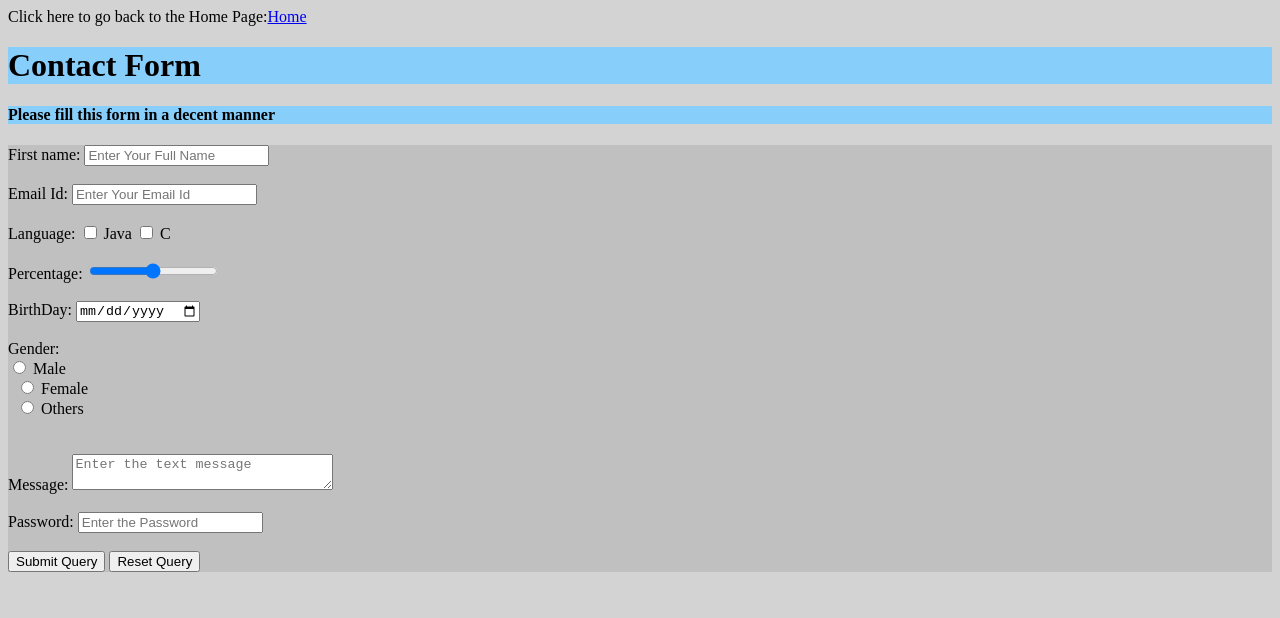
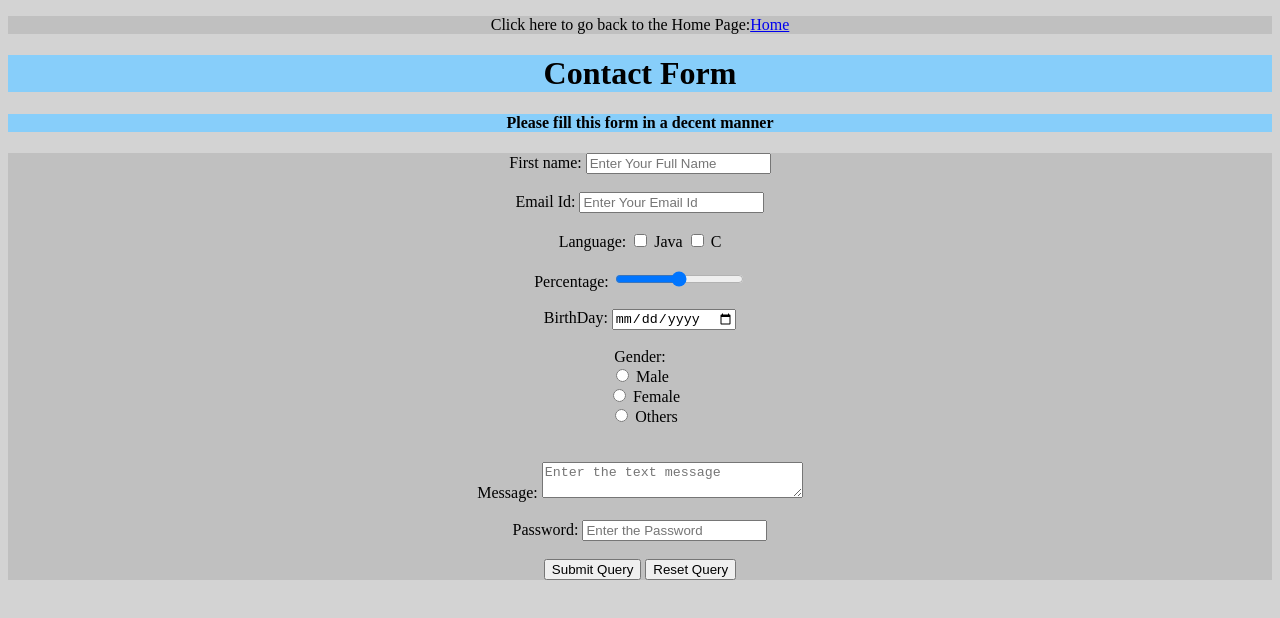
Before and after one commit to premkamalosipalli/Html_Personal_Site, a plain HTML site: page other.html in a window 1280 px wide. Drawn offline with Linux system fonts and the light colour scheme.

Commit message:
changes to css

```diff
--- a/css/styles.css
+++ b/css/styles.css
@@ -1,17 +1,21 @@
-body
-{
+body{
   background-color: LightGray;
 }
-h3,h1,h4
-{
+
+h3,h1,h4{
   background-color:#87CEFA;
 }
-p,ul,ol,form
-{
+
+p,ul,ol{
   background-color:silver;
 }
-table
-{
+
+form{
+  background-color:silver;
+  text-align: center;
+}
+
+table{
   background-color:silver;
   border-style: dotted;
 
--- a/other.html
+++ b/other.html
@@ -6,9 +6,9 @@
     <link rel="stylesheet" href="css/styles.css">
   </head>
   <body>
-    Click here to go back to the Home Page:<a href="index.html">Home</a>
-    <h1>Contact Form</h1>
-    <h4>Please fill this form in a decent manner</h4>
+    <p style="text-align: center;">Click here to go back to the Home Page:<a href="index.html">Home</a></p>
+    <h1 style="text-align: center;">Contact Form</h1>
+    <h4 style="text-align: center;">Please fill this form in a decent manner</h4>
     <form action="mailto:premkamalosipalli@gmail.com" method="post" enctype="text/plain">
       <label for="fname">First name:</label>
       <input type="text" id="name" name="name" placeholder="Enter Your Full Name">
```
